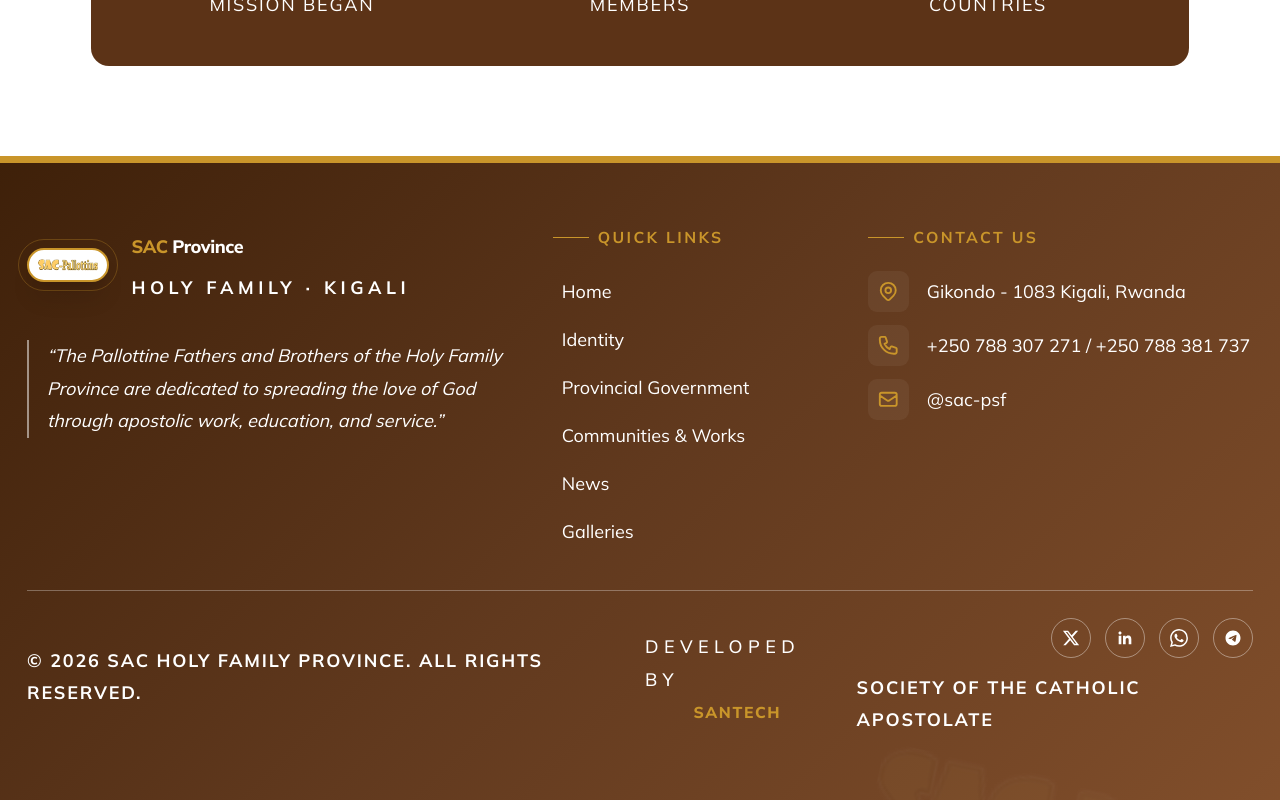
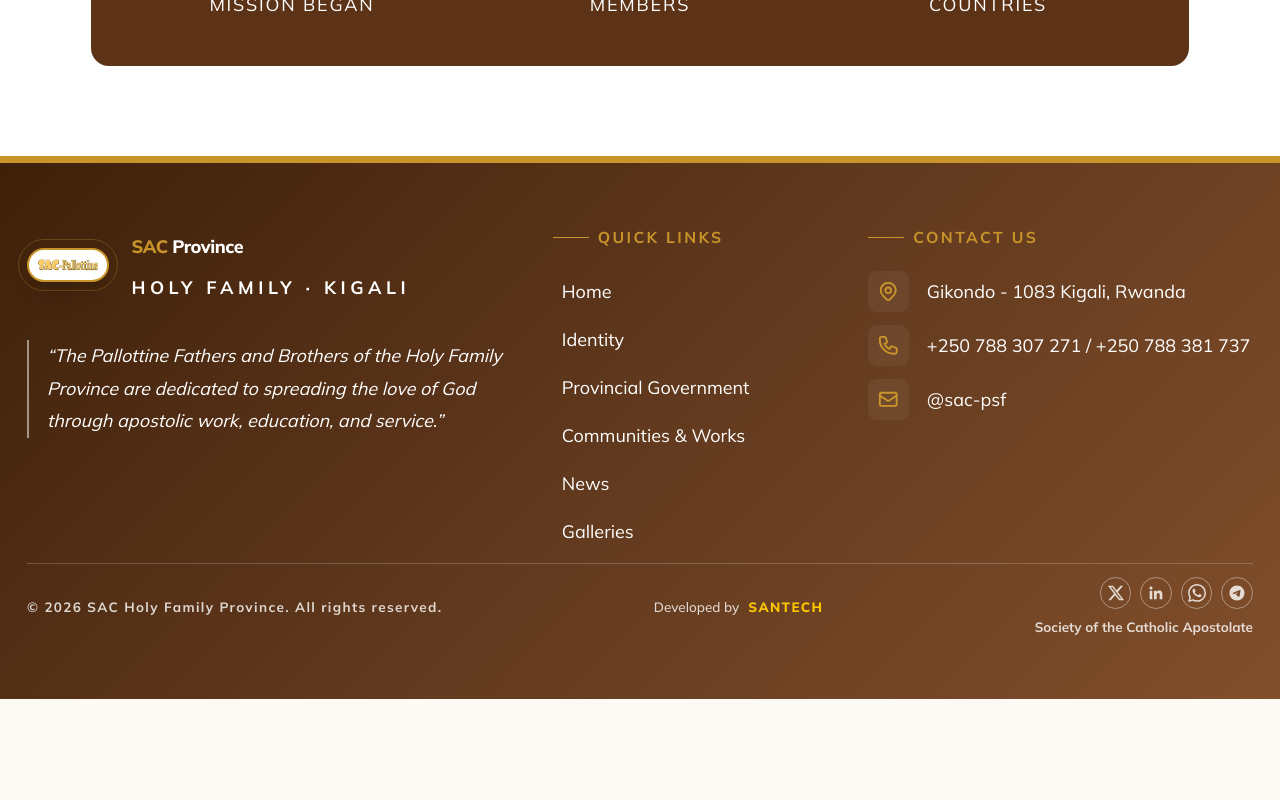
Before and after one commit to Muhinde234/palloti-website, a Next.js app: page /en/history in a window 1280 px wide. Shown: the part 2241-3041 px from the top of the page. After the commit the page ends 2940 px from the top, so only its background shows below. Built offline with nearby package versions, Linux system fonts and the light colour scheme.

Commit message:
working on the footer

```diff
--- a/app/[lang]/page.tsx
+++ b/app/[lang]/page.tsx
@@ -195,37 +195,48 @@
       {/* ═══════════════════════════════════════
           § 5  PARALLAX QUOTE
       ═══════════════════════════════════════ */}
-      <section className="relative py-16 md:py-24 overflow-hidden mb-0">
-        <ParallaxSection className="absolute inset-0">
-          <Image src="/images/home4.jpeg" alt="" fill className="object-cover" />
-        </ParallaxSection>
-        <div className="absolute inset-0"
-          style={{ background: "linear-gradient(135deg, rgba(62,32,9,0.97) 0%, rgba(92,51,23,0.93) 50%, rgba(122,69,32,0.90) 100%)" }} />
-        <div className="absolute right-20 top-1/2 -translate-y-1/2 opacity-[0.04] pointer-events-none hidden xl:block">
-          <svg width="320" height="320" viewBox="0 0 100 100" fill="white">
+      <section className="relative py-10 md:py-14 overflow-hidden bg-gradient-to-br from-[#3e2009] via-[#5c3317] to-[#7a4520] mb-32">
+
+        {/* Cross watermark */}
+        <div className="absolute right-16 top-1/2 -translate-y-1/2 opacity-[0.04] pointer-events-none hidden xl:block">
+          <svg width="240" height="240" viewBox="0 0 100 100" fill="white">
             <rect x="43" y="5" width="14" height="90" />
             <rect x="5" y="38" width="90" height="14" />
           </svg>
         </div>
 
-        <FadeUp className="relative z-10 container mx-auto px-6 text-center max-w-4xl">
-          <div className="flex justify-center mb-8">
+        <FadeUp className="relative z-10 container mx-auto px-6 text-center max-w-2xl">
 
-          </div>
-          <div className="flex items-center justify-center gap-5 mb-10">
-            <div className="w-16 h-px bg-[var(--gold)]/50" />
-            <span className="text-xs font-bold tracking-[0.35em] uppercase text-[var(--gold)]">
+          {/* Badge */}
+          <div className="flex items-center justify-center gap-4 mb-5">
+            <div className="w-10 h-px bg-[var(--gold)]/50" />
+            <span className="text-[10px] font-bold tracking-[0.35em] uppercase text-[var(--gold)]">
               {dict.home.missionBadge}
             </span>
-            <div className="w-16 h-px bg-[var(--gold)]/50" />
+            <div className="w-10 h-px bg-[var(--gold)]/50" />
           </div>
-          <blockquote className="text-white font-light italic leading-[1.4] mb-10"
-            style={{ fontSize: "clamp(1.6rem, 4vw, 3rem)" }}>
+
+          {/* Quote */}
+          <blockquote className="text-white font-light italic leading-snug mb-6 text-2xl md:text-3xl">
             &ldquo;{dict.home.missionQuote}&rdquo;
           </blockquote>
 
+          {/* Author */}
+          <p className="text-white text-xs font-bold tracking-[0.3em] uppercase mb-6">
+            — {dict.home.missionAuthor}
+          </p>
 
-          <Link href={`/${lang}/identity`} className="btn-outline">{dict.home.ctaPrimary}</Link>
+          {/* CTA */}
+          <Link
+            href={`/${lang}/identity`}
+            className="inline-flex items-center gap-2 px-6 py-2.5 border border-white/40 text-white text-xs font-bold uppercase tracking-[0.15em] rounded-full hover:bg-white hover:text-[var(--red-dk)] transition-all duration-300"
+          >
+            {dict.home.ctaPrimary}
+            <svg width="12" height="12" viewBox="0 0 24 24" fill="none" stroke="currentColor" strokeWidth="2.5">
+              <path d="M5 12h14M12 5l7 7-7 7" />
+            </svg>
+          </Link>
+
         </FadeUp>
       </section>
 
--- a/app/components/Footer.tsx
+++ b/app/components/Footer.tsx
@@ -137,40 +137,37 @@
         </div>
 
         {/* BOTTOM BAR */}
-        <div className="mt-10 pt-6 border-t border-white/30">
-          <div className="flex flex-col lg:flex-row justify-between items-center gap-6">
-            <p className="text-xs font-bold tracking-widest uppercase text-center lg:text-left order-3 lg:order-1" style={{ color: "#ffffff" }}>
+        <div className="mt-4 pt-3 border-t border-white/20">
+          <div className="flex flex-col lg:flex-row justify-between items-center gap-2">
+            <span className="text-xs font-bold tracking-widest text-center lg:text-left order-3 lg:order-1 text-white/80">
               {dict.rights}
-            </p>
-            <div className="order-2 flex flex-col items-center gap-1">
-              <p className="text-xs uppercase tracking-[0.3em] font-medium" style={{ color: "#ffffff" }}>Developed by</p>
+            </span>
+            <div className="order-2 flex items-center gap-2">
+              <span className="text-xs font-medium text-white/80">Developed by</span>
               <a href="https://santech.rw" target="_blank" rel="noopener noreferrer"
-                className="font-black text-sm tracking-widest transition-colors" style={{ color: "var(--gold)" }}>
+                className="font-black text-xs tracking-widest text-yellow-400 hover:text-yellow-300 transition-colors">
                 SANTECH
               </a>
             </div>
-            <div className="flex flex-col items-center lg:items-end gap-3 order-1 lg:order-3">
-              <div className="flex items-center gap-3">
+            <div className="flex flex-col items-center lg:items-end gap-2 order-1 lg:order-3">
+              <div className="flex items-center gap-2">
                 {socialLinks.map((social) => (
                   <a key={social.name} href={social.href} target="_blank" rel="noopener noreferrer"
-                    className="w-9 h-9 flex items-center justify-center rounded-full border border-white/40 text-white hover:bg-white hover:text-[var(--red-dk)] hover:border-white transition-all duration-300"
+                    className="w-7 h-7 flex items-center justify-center rounded-full border border-white/40 text-white/80 hover:bg-white hover:text-[var(--red-dk)] hover:border-white transition-all duration-300"
                     title={social.name}>
                     {social.icon}
                   </a>
                 ))}
               </div>
-              <p className="text-xs uppercase tracking-widest font-bold" style={{ color: "#ffffff" }}>
+              <span className="text-xs font-bold text-white/80">
                 Society of the Catholic Apostolate
-              </p>
+              </span>
             </div>
           </div>
         </div>
       </div>
 
-      {/* Watermark */}
-      <div className="absolute -bottom-20 -right-20 opacity-[0.03] pointer-events-none rotate-12 hidden md:block">
-        <Image src="/p4.png" alt="" width={500} height={500} />
-      </div>
+
     </footer>
   );
 };
--- a/app/globals.css
+++ b/app/globals.css
@@ -46,9 +46,8 @@
 }
 
 p {
-  font-size: 1rem;     /* 18px — always readable */
+  font-size: 1rem;
   line-height: 1.8;
-  color: var(--mid);
 }
 
 /* ── Eyebrow / Badge ── */
```
